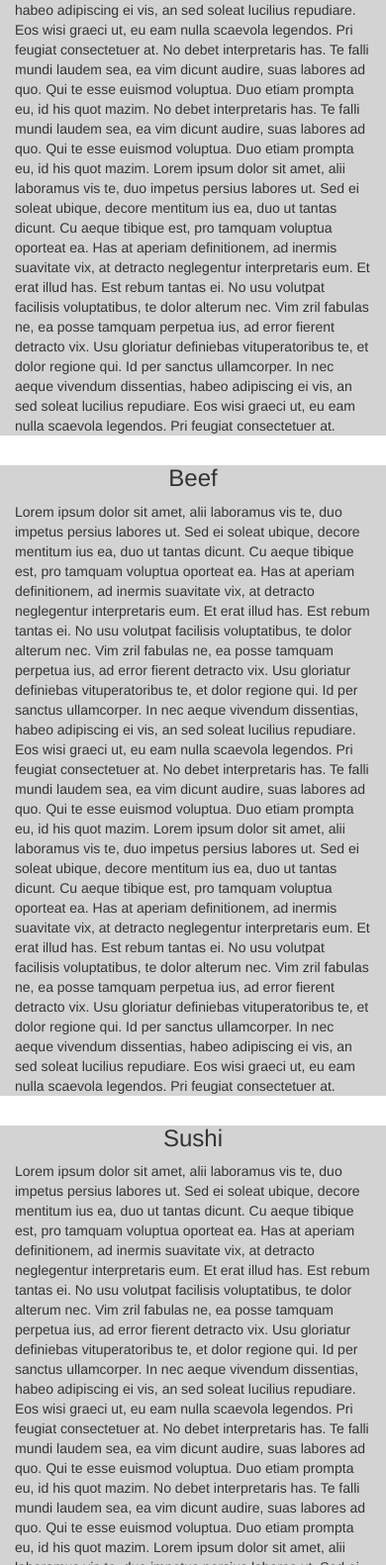
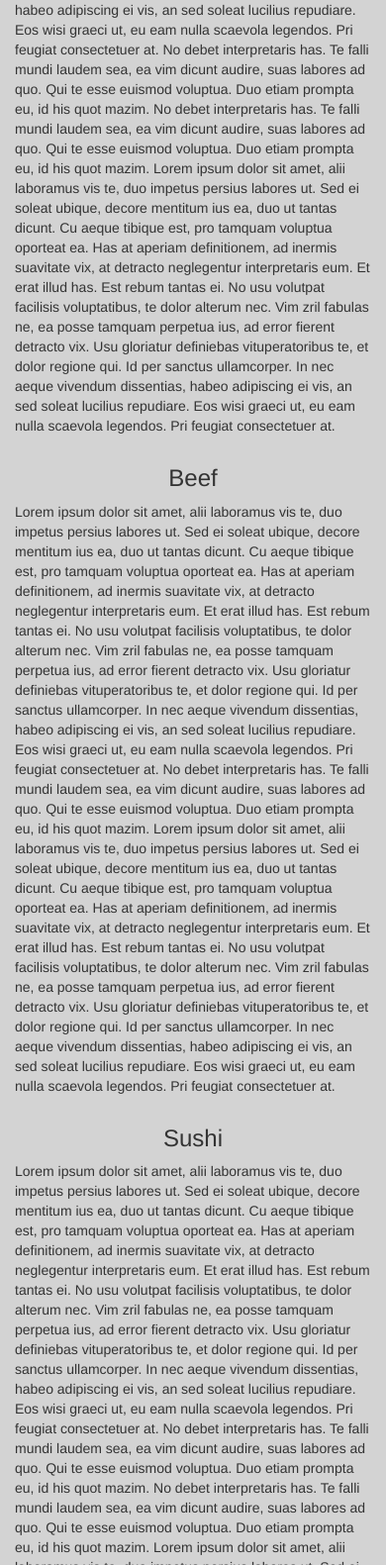
Before and after one commit to awwx2004/module3, a plain HTML site: page index.html in a window 390 px wide. Shown: the part 419-2000 px from the top of the page at 99% size. Drawn offline with nearby package versions, Linux system fonts and the light colour scheme.

Commit message:
fixed per Rob's suggestion

```diff
--- a/index.html
+++ b/index.html
@@ -42,12 +42,12 @@
  </header>
  <div class="container">
    <div class="row">
-       <div class="col-lg-12 col-md-12 col-sm-12 text-center">
+       <div class="col-lg-12 col-md-12 col-sm-12 col-xs-12 text-center">
         <h2>Our Menu</h2>
        </div>
    </div>
    <div class="row">
-       <div id="chicken" class="col-lg-12 col-md-12 col-sm-12 menutext">
+       <div id="chicken" class="col-lg-12 col-md-12 col-sm-12 col-xs-12 menutext">
 	      <h3 id="menucat" class="text-center">Chicken</h3>
 	      <p>
 		  Lorem ipsum dolor sit amet, alii laboramus vis te, duo impetus persius labores ut. Sed ei soleat ubique, decore mentitum ius ea,
@@ -65,7 +65,7 @@
       </div>
 	</div>
 	<div class="row">
-       <div id="beef" class="col-lg-12 col-md-12 col-sm-12 menutext">
+       <div id="beef" class="col-lg-12 col-md-12 col-sm-12 col-xs-12 menutext">
 	      <h3 id="menucat" class="text-center">Beef</h3>
 	      <p>
 		  Lorem ipsum dolor sit amet, alii laboramus vis te, duo impetus persius labores ut. Sed ei soleat ubique, decore mentitum ius ea,
@@ -82,7 +82,7 @@
       </div>
 	</div>
     <div class="row">
-       <div id="sushi" class="col-lg-12 col-md-12 col-sm-12 menutext">
+       <div id="sushi" class="col-lg-12 col-md-12 col-sm-12 col-xs-12 menutext">
 	      <h3 id="menucat" class="text-center">Sushi</h3>
 	      <p>
 		  Lorem ipsum dolor sit amet, alii laboramus vis te, duo impetus persius labores ut. Sed ei soleat ubique, decore mentitum ius ea,
```
